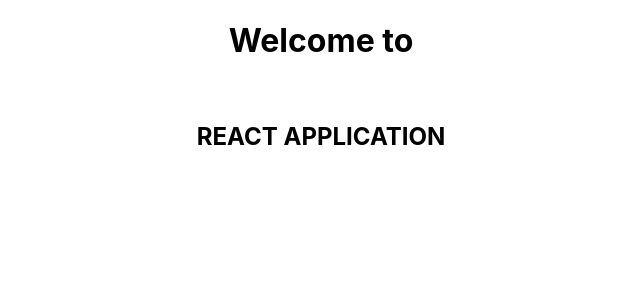
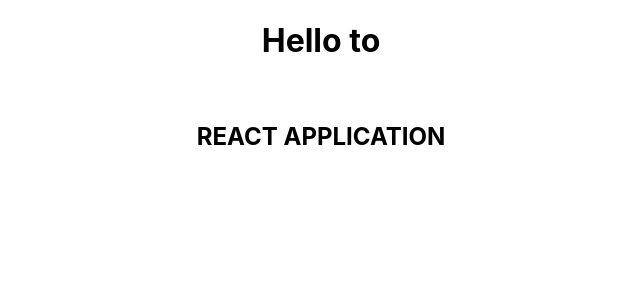
Before and after one commit to Chris00-lab/deploy-react-app, a React (Create React App) app: page / in a window 1280 px wide. Shown: the top 300 px of the page, without its empty margins (319-959 px from the left). Built offline with nearby package versions, Linux system fonts and the light colour scheme.

Commit message:
maj code

```diff
--- a/src/App.js
+++ b/src/App.js
@@ -4,7 +4,7 @@ import './App.css';
 function App() {
   return (
     <div className="App">
-      <h1>Welcome to</h1> <br/>
+      <h1>Hello to</h1> <br/>
       <h2>REACT APPLICATION</h2>
     </div>
   );
```
